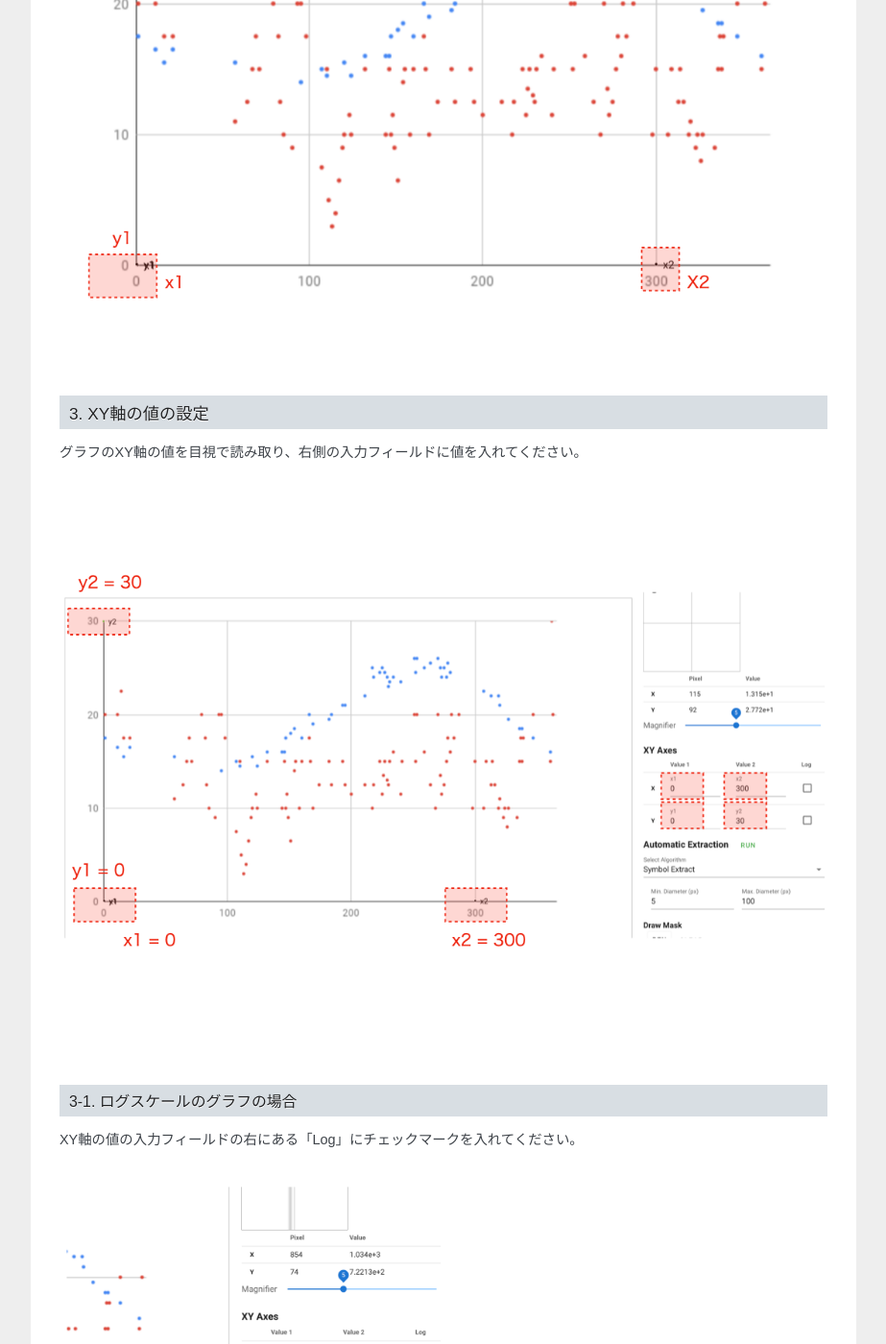
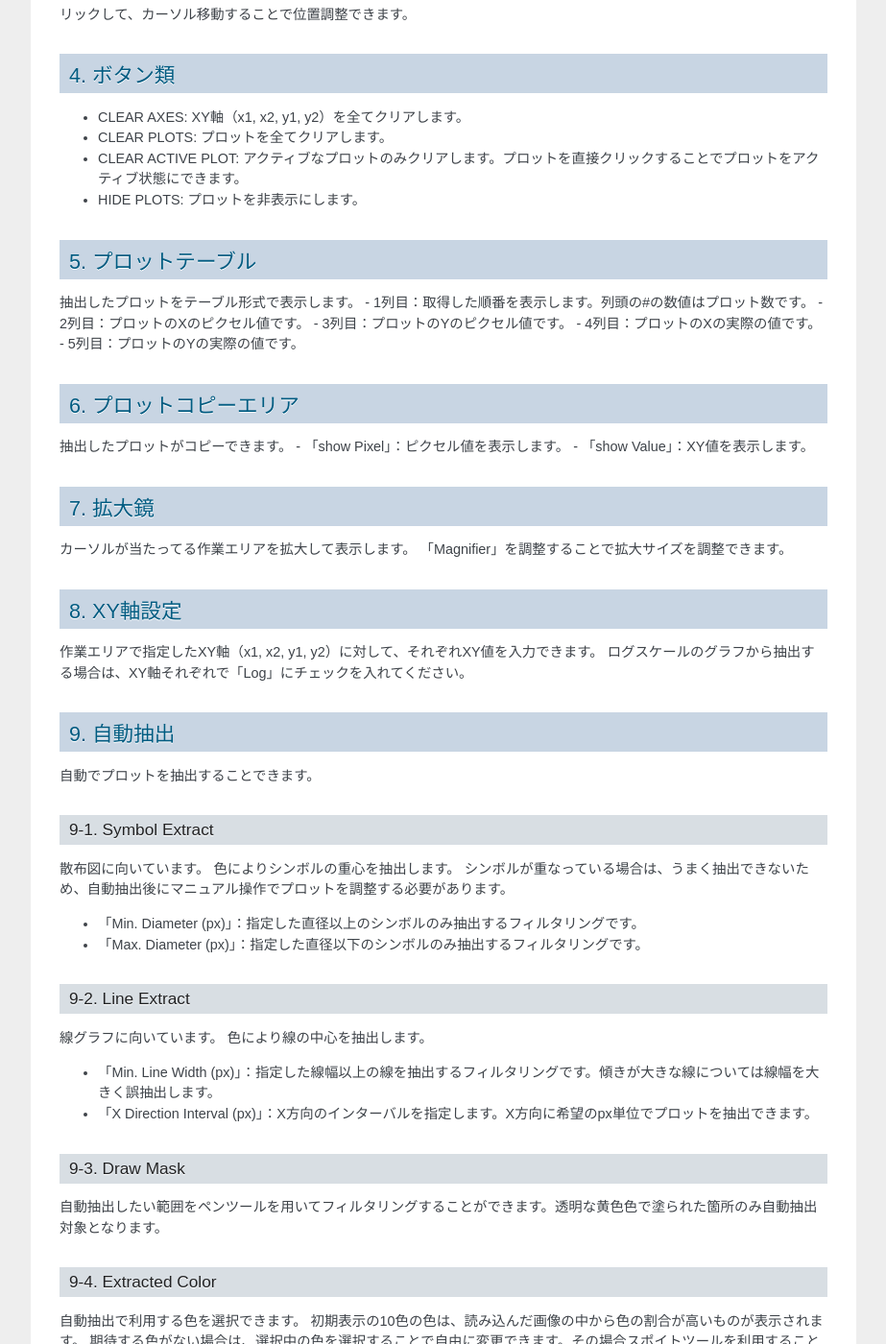
Before and after one commit to t29mato/starry-digitizer, a Sphinx documentation site: the page built from docs/index.rst, in a window 1280 px wide and 1400 px high, scrolled down 1403 px. Shown: the whole window at 96% size, without its empty margins (198-1121 px from the left). Built offline with Sphinx 7.4.7, drawn with Linux system fonts in a browser that asks for light colours; some of the changed text lies outside the part shown.

Commit message:
docs: add screen explanation

```diff
--- a/docs/index.rst
+++ b/docs/index.rst
@@ -6,52 +6,109 @@
 StarryDigitizerドキュメント
 ##########################################
 
-.. toctree::
-   :maxdepth: 2
-   :caption: Contents:
+.. .. toctree::
+..    :maxdepth: 2
+..    :caption: Contents:
 
 
 
-Indices and tables
-##################
+.. Indices and tables
+.. ##################
 
-* :ref:`genindex`
-* :ref:`modindex`
-* :ref:`search`
+.. * :ref:`genindex`
+.. * :ref:`modindex`
+.. * :ref:`search`
 
 
-使い方
-************
+.. 1. 画面説明
+.. ************
 
 
-1. グラフ画像の読み込み
-=========================
-「file input」からプロットを抽出したい画像ファイルを選択します。
+.. contents:: 画面説明
+   :depth: 2
 
 .. image:: ./_static/SDD/SDD.001.png
 
-2. XY軸の設定
-=================
-読み込んだ画像ファイルにマウスカーソルを持っていき、X軸とY軸を指定しましょう。
-X軸（x1, x2）とY軸（y1, y2）で４点指定する必要があります。
+1. グラフ画像の読み込み
+===============================
+「file input」からプロットを抽出したい画像ファイルを選択できます。
+
+2. 読み込んだ画像の調整
+========================================
+- 「100%」：画像の解像度と同一のサイズで表示します。
+- 「FIT」：画像の横幅が最大になるように表示します。
+
+3. 作業エリア
+========================================
+- XY軸（x1, x2, y1, y2）のマニュアル指定
+- プロットのマニュアル抽出
+
+が可能です。
+XY軸の指定直後はアクティブになっており、カーソル移動で微調整できます。
+プロットの移動は、プロットクリックして、カーソル移動することで位置調整できます。
+
+4. ボタン類
+========================================
+- CLEAR AXES: XY軸（x1, x2, y1, y2）を全てクリアします。
+- CLEAR PLOTS: プロットを全てクリアします。
+- CLEAR ACTIVE PLOT: アクティブなプロットのみクリアします。プロットを直接クリックすることでプロットをアクティブ状態にできます。
+- HIDE PLOTS: プロットを非表示にします。
+
+5. プロットテーブル
+========================================
+抽出したプロットをテーブル形式で表示します。
+- 1列目：取得した順番を表示します。列頭の#の数値はプロット数です。
+- 2列目：プロットのXのピクセル値です。
+- 3列目：プロットのYのピクセル値です。
+- 4列目：プロットのXの実際の値です。
+- 5列目：プロットのYの実際の値です。
+
+6. プロットコピーエリア
+========================================
+抽出したプロットがコピーできます。
+- 「show Pixel」：ピクセル値を表示します。
+- 「show Value」：XY値を表示します。
 
 
-.. image:: ./_static/SDD/SDD.002.png
+7. 拡大鏡
+========================================
+カーソルが当たってる作業エリアを拡大して表示します。
+「Magnifier」を調整することで拡大サイズを調整できます。
 
+8. XY軸設定
+========================================
+作業エリアで指定したXY軸（x1, x2, y1, y2）に対して、それぞれXY値を入力できます。
+ログスケールのグラフから抽出する場合は、XY軸それぞれで「Log」にチェックを入れてください。
 
-3. XY軸の値の設定
-===================
+9. 自動抽出
+========================================
+自動でプロットを抽出することできます。
 
-グラフのXY軸の値を目視で読み取り、右側の入力フィールドに値を入れてください。
+9-1. Symbol Extract
+---------------------------
+散布図に向いています。
+色によりシンボルの重心を抽出します。
+シンボルが重なっている場合は、うまく抽出できないため、自動抽出後にマニュアル操作でプロットを調整する必要があります。
 
-.. image:: ./_static/SDD/SDD.003.png
+- 「Min. Diameter (px)」：指定した直径以上のシンボルのみ抽出するフィルタリングです。
+- 「Max. Diameter (px)」：指定した直径以下のシンボルのみ抽出するフィルタリングです。
 
-3-1. ログスケールのグラフの場合
---------------------------------
+9-2. Line Extract
+----------------------------
+線グラフに向いています。
+色により線の中心を抽出します。
 
-XY軸の値の入力フィールドの右にある「Log」にチェックマークを入れてください。
+- 「Min. Line Width (px)」：指定した線幅以上の線を抽出するフィルタリングです。傾きが大きな線については線幅を大きく誤抽出します。
+- 「X Direction Interval (px)」：X方向のインターバルを指定します。X方向に希望のpx単位でプロットを抽出できます。
 
-.. image:: ./_static/SDD/SDD.004.png
-   :width: 50%
+9-3. Draw Mask
+---------------------
+自動抽出したい範囲をペンツールを用いてフィルタリングすることができます。透明な黄色色で塗られた箇所のみ自動抽出対象となります。
 
-4.
+9-4. Extracted Color
+---------------------------
+自動抽出で利用する色を選択できます。
+初期表示の10色の色は、読み込んだ画像の中から色の割合が高いものが表示されます。
+期待する色がない場合は、選択中の色を選択することで自由に変更できます。その場合スポイトツールを利用することをオススメします。
+
+- 「Color Diff」：自動抽出する色の閾値を変更できます。1〜5あたりを指定するのがオススメです。
```
Also changed, not shown: docs/_static/SDD/SDD.001.png, docs/_static/SDD/SDD.002.png, docs/_static/SDD/SDD.003.png, docs/_static/SDD/SDD.004.png, docs/_static/SDD/SDD.005.png (added).
